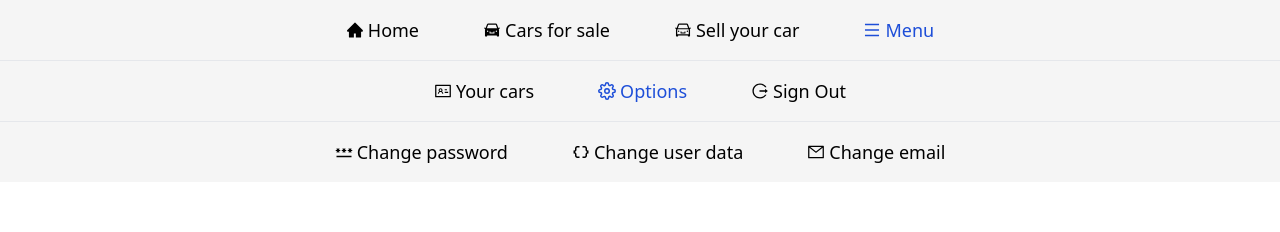
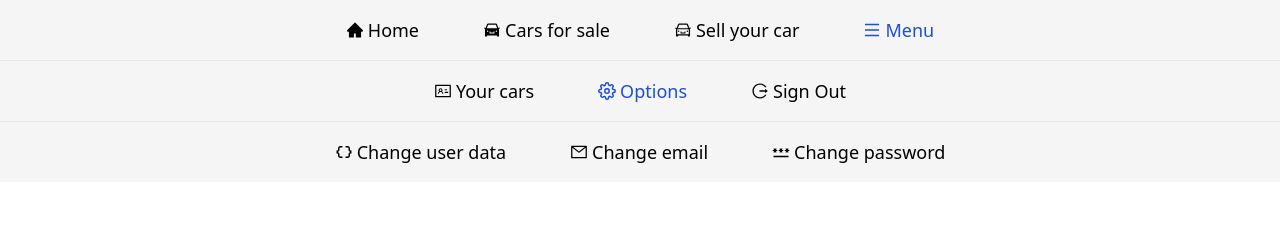
Before and after one commit to jakubhajduk53/cars-app, a React (Create React App) app: page /menu/panel/options in a window 1280 px wide. Shown: the top 232 px of the page. Built offline with nearby package versions, Linux system fonts and the light colour scheme; no server answers; the HTML template or start-up script is replaced by a standard one.

Commit message:
chore: change RouterLinks position

```diff
--- a/src/App.js
+++ b/src/App.js
@@ -41,9 +41,9 @@ function App() {
             <Route path="panel" element={<UserPanelPage />}>
               <Route path="your-cars" element={<YourCarsPage />} />
               <Route path="options" element={<UserOptionsPage />}>
-                <Route path="change-password" element={<ChangePassword />} />
                 <Route path="change-userdata" element={<ChangeUserData />} />
                 <Route path="change-email" element={<ChangeEmail />} />
+                <Route path="change-password" element={<ChangePassword />} />
               </Route>
             </Route>
             <Route path="login" element={<Login />} />
--- a/src/pages/UserOptionsPage.js
+++ b/src/pages/UserOptionsPage.js
@@ -30,13 +30,6 @@ function UserOptionsPage() {
     <div>
       <div className="flex justify-center w-full bg-neutral-100 sticky top-0 border-t">
         <RouterLink
-          to="/menu/panel/options/change-password"
-          name="Change password"
-          className={panelClasses}
-          active={isActive("password")}
-          icon={MdPassword}
-        />
-        <RouterLink
           to="/menu/panel/options/change-userdata"
           name="Change user data"
           className={panelClasses}
@@ -50,6 +43,13 @@ function UserOptionsPage() {
           active={isActive("email")}
           icon={AiOutlineMail}
         />
+        <RouterLink
+          to="/menu/panel/options/change-password"
+          name="Change password"
+          className={panelClasses}
+          active={isActive("password")}
+          icon={MdPassword}
+        />
       </div>
       <Outlet />
     </div>
```
